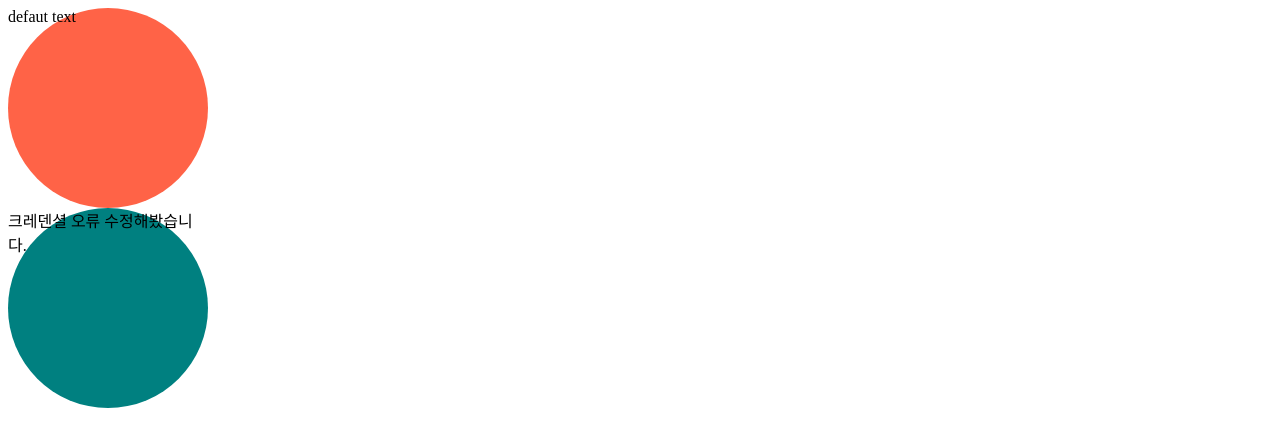
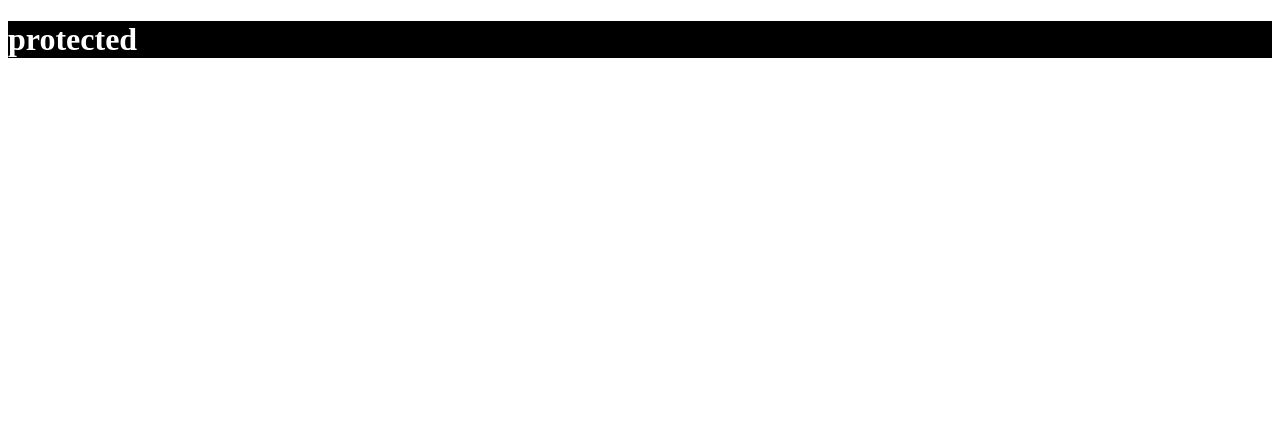
Before and after one commit to seovee/react-masterclass, a React (Create React App) app: page / in a window 1280 px wide. Shown: the top 446 px of the page. Built offline with nearby package versions, Linux system fonts and the light colour scheme.

Commit message:
3.7 타입스크립트 부분까지 완료

```diff
--- a/src/App.tsx
+++ b/src/App.tsx
@@ -1,11 +1,19 @@
-import Circle from "./Circle";
+import React, { useState } from "react";
+import styled from "styled-components";
+
+const Container = styled.div`
+  background-color: ${(props) => props.theme.bgColor};
+`;
+
+const H1 = styled.h1`
+  color: ${(props) => props.theme.textColor};
+`;
 
 function App() {
   return (
-    <div>
-      <Circle bgColor="Tomato" />
-      <Circle bgColor="teal" text="크레덴셜 오류 수정해봤습니다." />
-    </div>
+    <Container>
+      <H1>protected</H1>
+    </Container>
   );
 }
 
--- a/src/Circle.tsx
+++ /dev/null
@@ -1,32 +0,0 @@
-import { useState } from "react";
-import styled from "styled-components";
-
-interface ContainerProps {
-  bgColor: string;
-  borderColor: string;
-}
-
-const Container = styled.div<ContainerProps>`
-  width: 200px;
-  height: 200px;
-  background-color: ${(props) => props.bgColor};
-  border-radius: 100px;
-  border-color: 1px solid ${(props) => props.borderColor};
-`;
-
-interface CircleProps {
-  bgColor: string;
-  borderColor?: string;
-  text?: string;
-}
-
-function Circle({ bgColor, borderColor, text = "defaut text" }: CircleProps) {
-  const [counter, setCounter] = useState();
-  return (
-    <Container bgColor={bgColor} borderColor={borderColor ?? bgColor}>
-      {text}
-    </Container>
-  );
-}
-
-export default Circle;
--- a/src/index.tsx
+++ b/src/index.tsx
@@ -1,10 +1,14 @@
 import React from "react";
 import ReactDOM from "react-dom";
 import App from "./App";
+import { ThemeProvider } from "styled-components";
+import { darkTheme, lightTheme } from "./theme";
 
 ReactDOM.render(
   <React.StrictMode>
-    <App />
+    <ThemeProvider theme={darkTheme}>
+      <App />
+    </ThemeProvider>
   </React.StrictMode>,
   document.getElementById("root")
 );
--- /dev/null
+++ b/src/theme.ts
@@ -0,0 +1,11 @@
+import { DefaultTheme } from "styled-components";
+
+export const lightTheme: DefaultTheme = {
+  bgColor: "white",
+  textColor: "black",
+};
+
+export const darkTheme: DefaultTheme = {
+  bgColor: "black",
+  textColor: "white",
+};
```
Also changed, not shown: src/styled.d.ts (added, +8 -0 lines).
